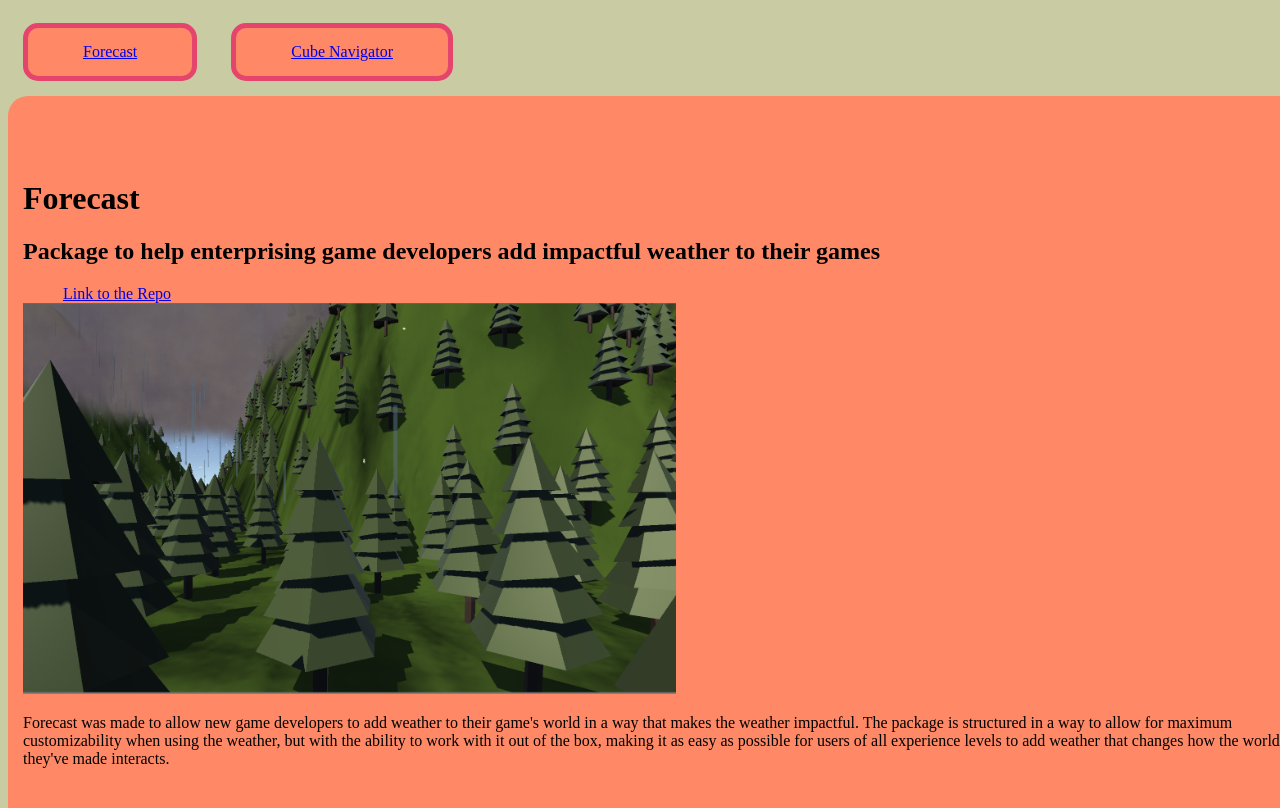
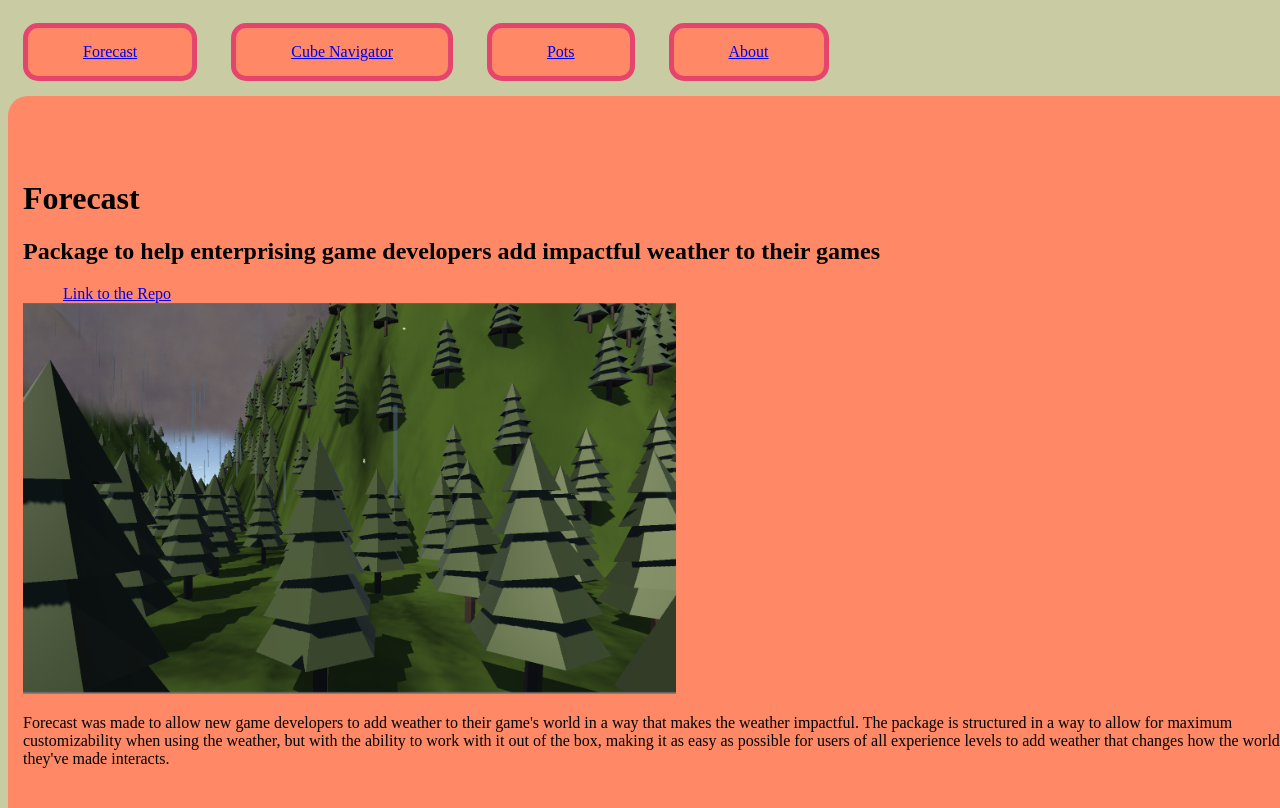
Before and after one commit to BardsSong/BardsSong.github.io, a plain HTML site: page index.html in a window 1280 px wide. Drawn offline with Linux system fonts and the light colour scheme.

Commit message:
Added more segment links

```diff
--- a/index.html
+++ b/index.html
@@ -14,6 +14,12 @@
         </div>
         <div class="linkBox">
             <a href="#project2">Cube Navigator</a>
+        </div>
+        <div class="linkBox">
+            <a href="#project3">Pots</a>
+        </div>
+        <div class="linkBox">
+            <a href="#project4">About</a>
         </div>
     </div>
     <div id="bodyDiv" class="scroll">
```
